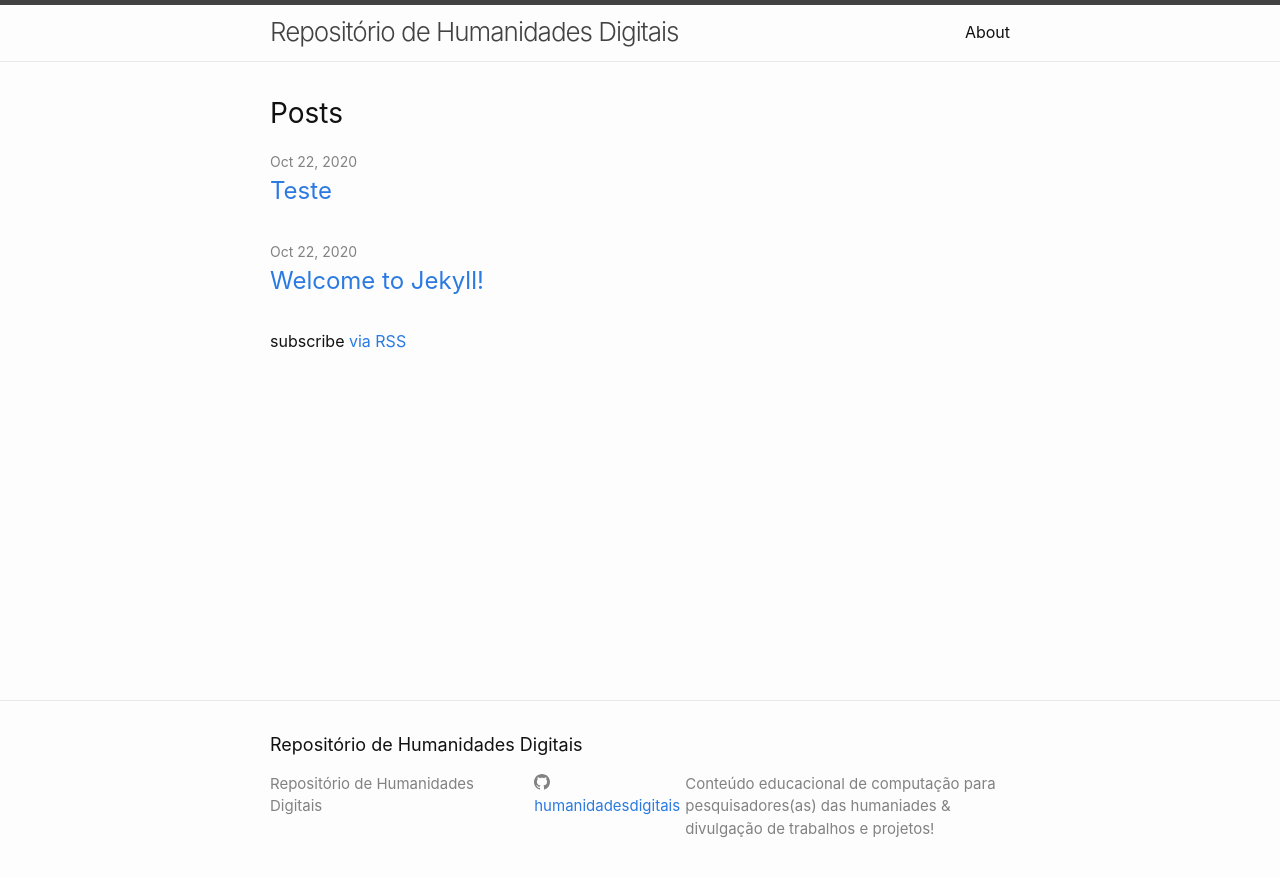
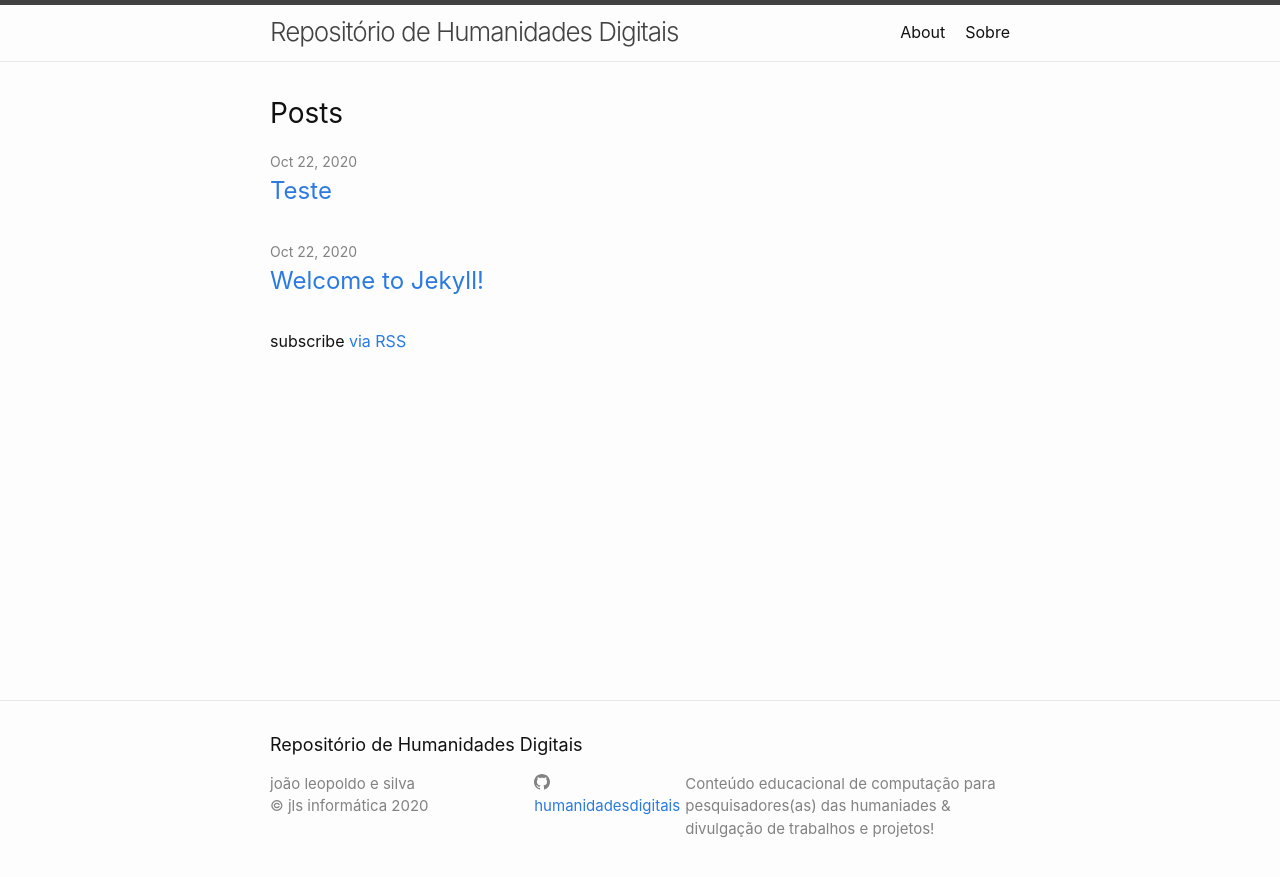
Before and after one commit to humanidadesdigitais/site, a Jekyll site: the page built from index.markdown, in a window 1280 px wide. Shown: the top 877 px of the page. Built offline with Jekyll 4.4.1, drawn with Linux system fonts in a browser that asks for light colours.

Commit message:
update 3

```diff
--- a/_config.yml
+++ b/_config.yml
@@ -24,8 +24,19 @@ description: >- # this means to ignore newlines until "baseurl:"
   Conteúdo educacional de computação para pesquisadores(as) das humaniades & divulgação de trabalhos e projetos!
 baseurl: "/site" # the subpath of your site, e.g. /blog
 url: "humanidadesdigitais.github.io" # the base hostname & protocol for your site, e.g. http://example.com
+
 twitter_username:
 github_username:  humanidadesdigitais
+
+# campos adicionaveis ou modificaveis que são default tem no jekyll e minima
+author: joão leopoldo e silva
+
+# campos adicionaveis ou modificaveis que NÃO são default tem no jekyll e minima
+copyright: jls informática
+
+# logo - 15 pixels de altura
+# title-logo: /images/NOME_DA_IMAGEM.EXTENSÃO
+
 
 # Build settings
 # removi o tema minima e portanto o tema sera 'regular'
--- a/_includes/footer.html
+++ b/_includes/footer.html
@@ -18,6 +18,9 @@
             {%- if site.email -%}
             <li><a class="u-email" href="mailto:{{ site.email }}">{{ site.email }}</a></li>
             {%- endif -%}
+            {%- if site.copyright -%}
+            <li>&copy; {{ site.copyright }} {{ 'now' | date: '%Y' }} </li>
+            {%- endif -%}
         </ul>
       </div>
 
```
Also changed, not shown: _includes/header.html (+14 -0 lines), about.md (added, +6 -0 lines).
